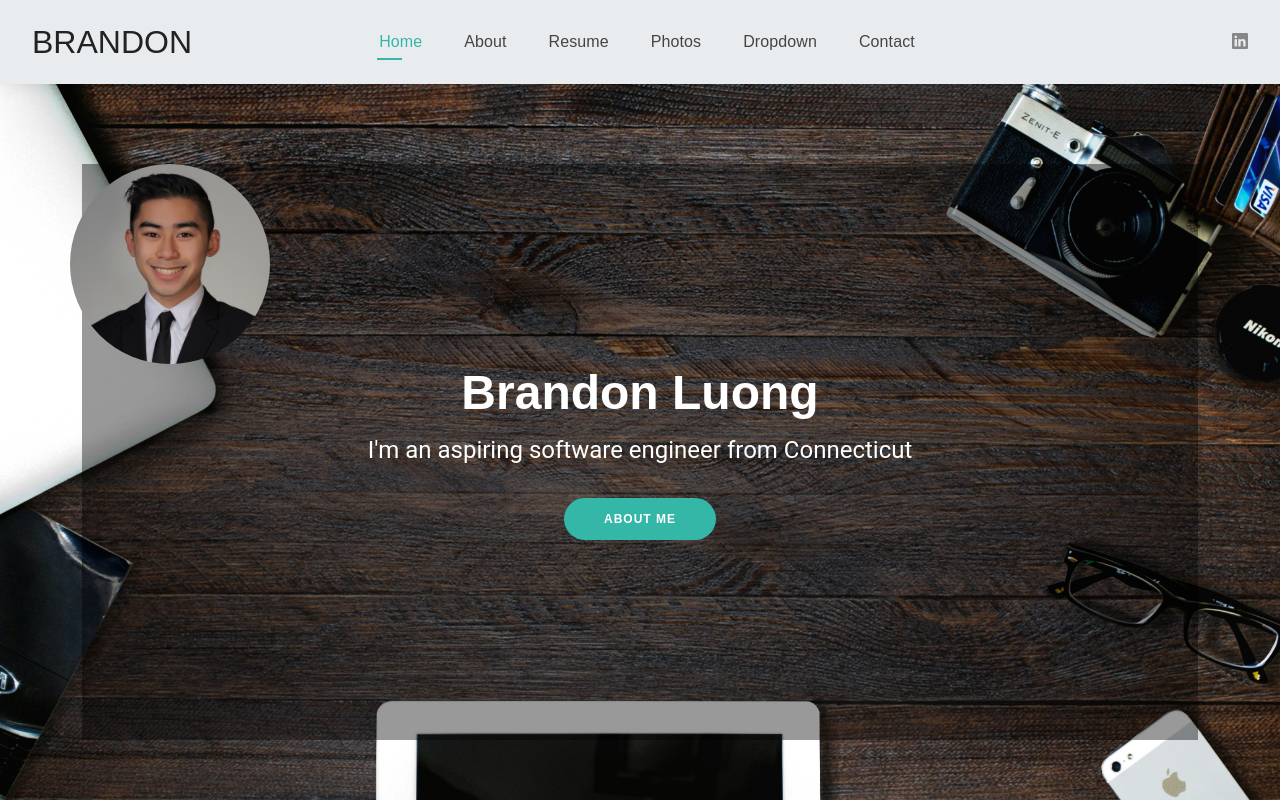
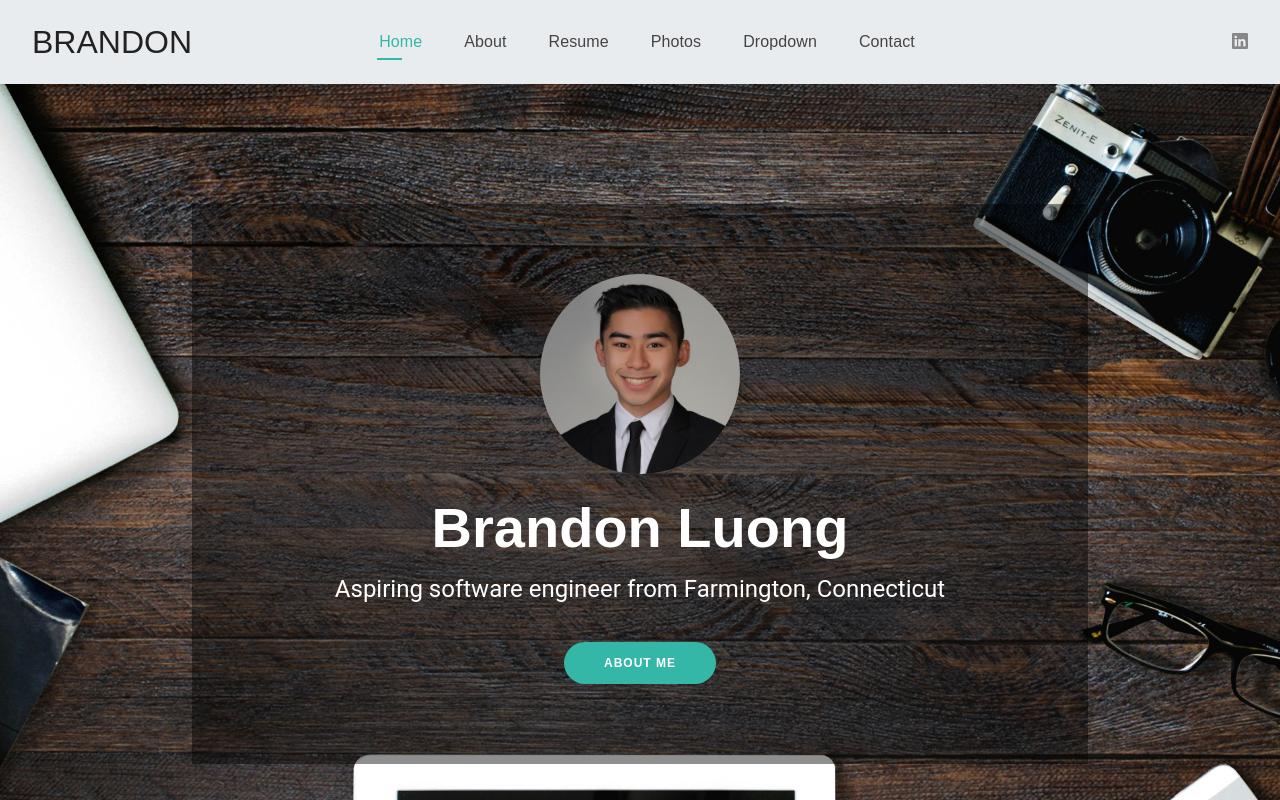
Before and after one commit to bhansea/Personal-Website, a Next.js app: page / in a window 1280 px wide. Shown: the top 800 px of the page. Built offline with nearby package versions, Linux system fonts and the light colour scheme.

Commit message:
Configure the basic homepage
TODO: Add animations, fix text to make more professional (change Brandon Luong to sitename class maybe?)

```diff
--- a/src/app/page.js
+++ b/src/app/page.js
@@ -1,29 +1,113 @@
-import Head from 'next/head';
+// import Head from 'next/head';
+// import Image from 'next/image';
+
+// export default function Home() {
+//   return (
+//     <div className="index-page">
+//       <Head>
+//         <meta charSet="utf-8" />
+//         <meta name="viewport" content="width=device-width, initial-scale=1.0" />
+//         <title>Home Page</title>
+//         <link rel="icon" href="/assets/img/favicon.png" />
+//       </Head>
+
+//       {/* Hero Section */}
+//       <section className="hero">
+//         <div className="transparent-box">
+//           {/* Profile Image */}
+//           <div className="profile-container">
+//             <img
+//               src="/assets/img/profile-im.jpg"
+//               alt="Brandon Luong"
+//               className="profile-image"
+//             />
+//           </div>
+//           {/* Name and Description */}
+//           <h2>Brandon Luong</h2>
+//           <p>I'm an aspiring software engineer from Connecticut</p>
+//           {/* Button */}
+//           <a href="#" className="btn-get-started">
+//             About Me
+//           </a>
+//         </div>
+//       </section>
+//     </div>
+//   );
+// }
+
 import Image from 'next/image';
-import Link from 'next/link';
 
 export default function Home() {
   return (
-    <div className="index-page">
-      <Head>
-        <meta charSet="utf-8" />
-        <meta name="viewport" content="width=device-width, initial-scale=1.0" />
-        <title>Home Page</title>
-        <link rel="icon" href="/assets/img/favicon.png" />
-      </Head>
-
-      {/* Hero Section */}
-      <section id="hero" className="hero" data-aos="fade-in">
-        <Image src="/assets/img/hero-bg.jpg" alt="Hero Background" layout="fill" objectFit="cover" />
-        <div className="container text-center" data-aos="zoom-out" data-aos-delay="100">
-          <div className="transparent-box">
-            <Image src="/assets/img/profile-img.jpg" alt="Brandon Luong" width={200} height={200} className="profile-image" />
-            <h2>Brandon Luong</h2>
-            <p>I&apos;m an aspiring software engineer from Connecticut</p>
-            <Link href="/about" className="btn-get-started">About Me</Link>
+    <div style={styles.container}>
+      <div style={styles.overlay}>
+        <div style={styles.content}>
+          <div style={styles.profileImage}>
+            <Image
+              src="/assets/img/profile-img.jpg"
+              alt="Profile Picture"
+              width={200}
+              height={200}
+              style={{ borderRadius: '50%' }}
+            />
           </div>
+          <h1 style={styles.name}>Brandon Luong</h1>
+          <p style={styles.subTitle}>Aspiring software engineer from Farmington, Connecticut</p>
+          <button style={styles.button}>ABOUT ME</button>
         </div>
-      </section>
+      </div>
     </div>
   );
 }
+
+const styles = {
+  container: {
+    backgroundImage: "url('/assets/img/hero-bg.jpg')",
+    backgroundSize: 'cover',
+    backgroundPosition: 'center',
+    height: '100vh',
+    display: 'flex',
+    justifyContent: 'center',
+    alignItems: 'center',
+    position: 'relative',
+  },
+  overlay: {
+    backgroundColor: 'rgba(0, 0, 0, 0.44)',
+    padding: '50px',
+    width: '70%',
+  },
+  content: {
+    textAlign: 'center',
+    color: 'white',
+  },
+  profileImage: {
+    marginBottom: '20px',
+    marginTop: '20px',
+  },
+  name: {
+    fontSize: '56px',
+    fontWeight: 'bold',
+    margin: 0,
+    color: 'white',
+    fontFamily: "'Raleway', sans-serif",
+  },
+  subTitle: {
+    fontSize: '24px',
+    margin: '10px 0',
+    fontFamily: "'Roboto', sans-serif",
+  },
+  button: {
+    padding: '12px 40px', // top right bottom left
+    marginBottom: '30px',
+    marginTop: '25px',
+    backgroundColor: '#34b7a7',
+    color: 'white',
+    border: 'none',
+    borderRadius: '50px',
+    cursor: 'pointer',
+    fontFamily: "'Raleway', sans-serif",
+    fontWeight: '600',
+    fontSize: '12px',
+    letterSpacing: '1px',
+  },
+};
--- a/src/styles/globals.css
+++ b/src/styles/globals.css
@@ -708,7 +708,7 @@ section,
 /*--------------------------------------------------------------
 # Hero Section
 --------------------------------------------------------------*/
-.hero {
+/* .hero {
   width: 100%;
   min-height: calc(100vh - 82px);
   position: relative;
@@ -716,6 +716,20 @@ section,
   display: flex;
   align-items: center;
   justify-content: center;
+  height: 100vh; delete?
+}
+ */
+
+ .hero {
+  position: relative;
+  text-align: center;
+  background-image: url('/assets/img/hero-bg.jpg');
+  background-size: cover;
+  background-position: center;
+  height: 100vh;
+  display: flex;
+  justify-content: center;
+  align-items: center;
 }
 
 @media (max-width: 1200px) {
@@ -781,13 +795,17 @@ section,
 }
 
 .transparent-box {
-  background-color: rgba(0, 0, 0, 0.4);
-  padding: 200px 20px;
-  text-align: center;
   display: flex;
   flex-direction: column;
-  justify-content: center;
-  align-items: center;
+  justify-content: center; /* Vertically center */
+  align-items: center; /* Horizontally center */
+  text-align: center; /* Center text inside */
+  padding: 20px;
+  padding-top: 200px;
+  background-color: rgba(0, 0, 0, 0.4); /* Adjust transparency */
+  width: 100%; /* Ensure the box uses the full width */
+  max-width: 800px; /* Optional: Limit the width if needed */
+  margin: 0 auto; /* Center the box horizontally */
 }
 
 .transparent-box h2, .transparent-box p {
@@ -795,12 +813,13 @@ section,
 }
 
 .profile-image {
-  max-width: 200px;
-  max-height: 200px;
-  border-radius: 50%;
-  object-fit: cover;
-  margin-bottom: 20px;
+  width: 150px !important; /* Set fixed width */
+  height: 150px !important; /* Set fixed height */
+  border-radius: 50%; /* Make the image circular */
+  object-fit: cover; /* Maintain aspect ratio */
+  margin-bottom: 20px; /* Add space below the image */
 }
+
 
 /*--------------------------------------------------------------
 # About Section
```
Also changed, not shown: 1 other file (tests, documents, lock files or other folders).
